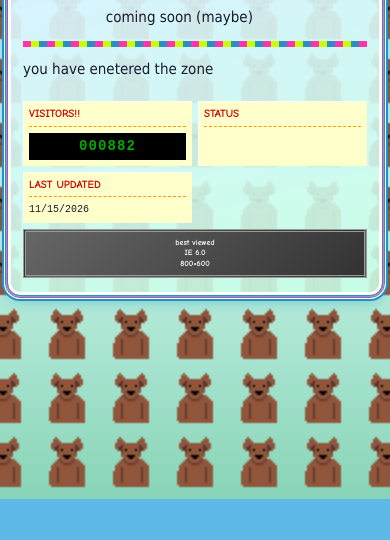
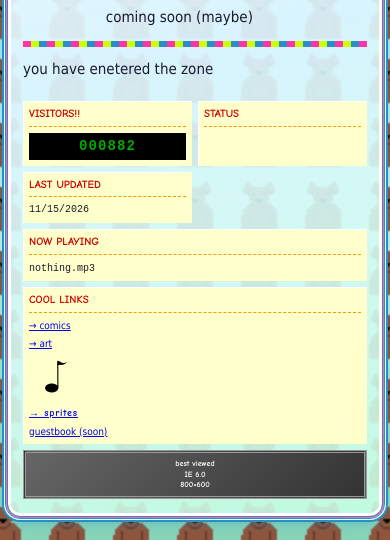
Before and after one commit to Tapolcsanyi/funnydawgonline, a plain HTML site: page index.html in a window 390 px wide. Shown: the part 345-885 px from the top of the page. Before the commit the page ends 844 px from the top, so only its background shows below. Drawn offline with nearby package versions, Linux system fonts and the light colour scheme; no server answers.

Commit message:
mobile friendly

```diff
--- a/css/main.css
+++ b/css/main.css
@@ -1451,7 +1451,7 @@ body.media-modal-open {
   }
 
   .clutter-widget--optional {
-    display: none;
+    grid-column: 1 / -1;
   }
 
   .clutter-badge {
```
